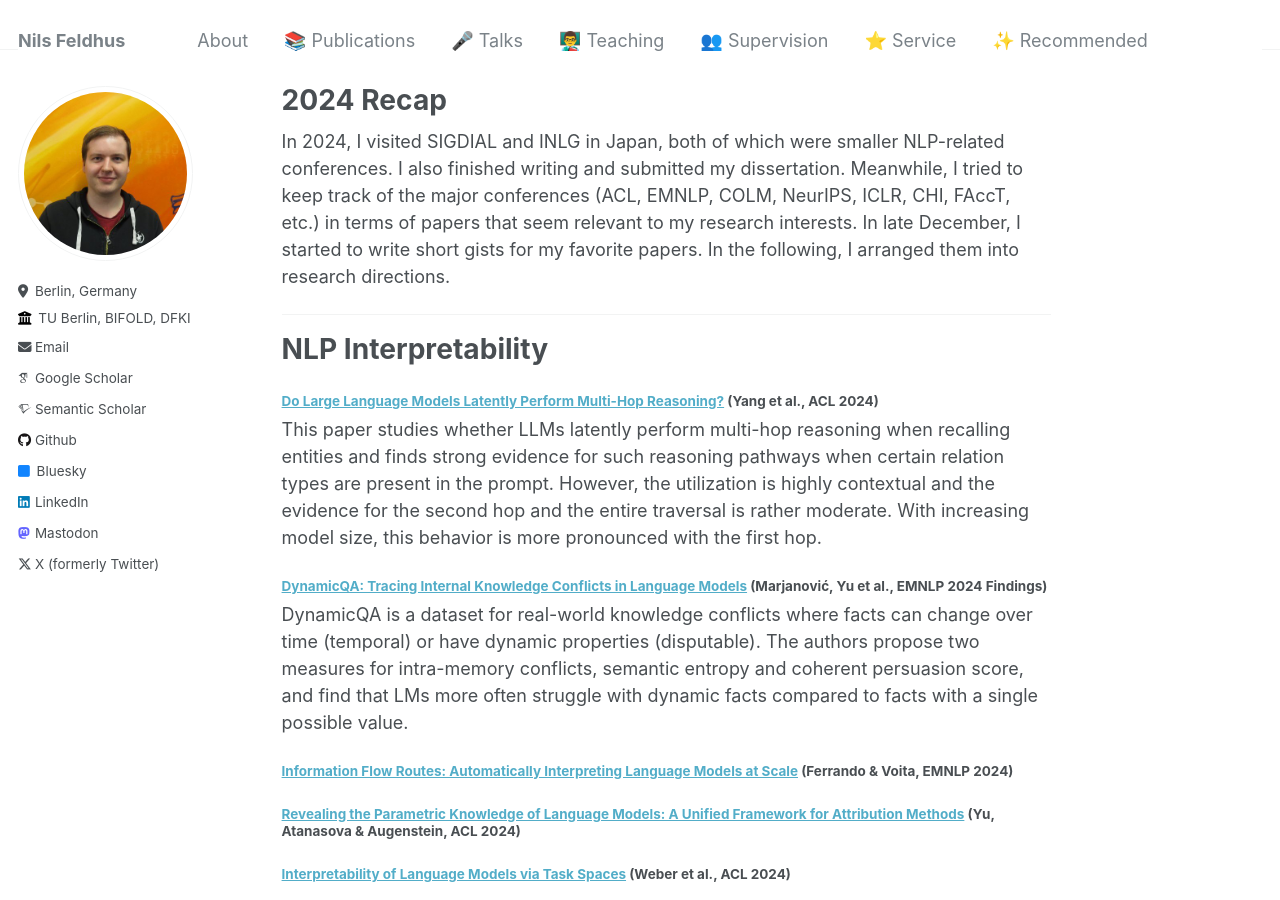
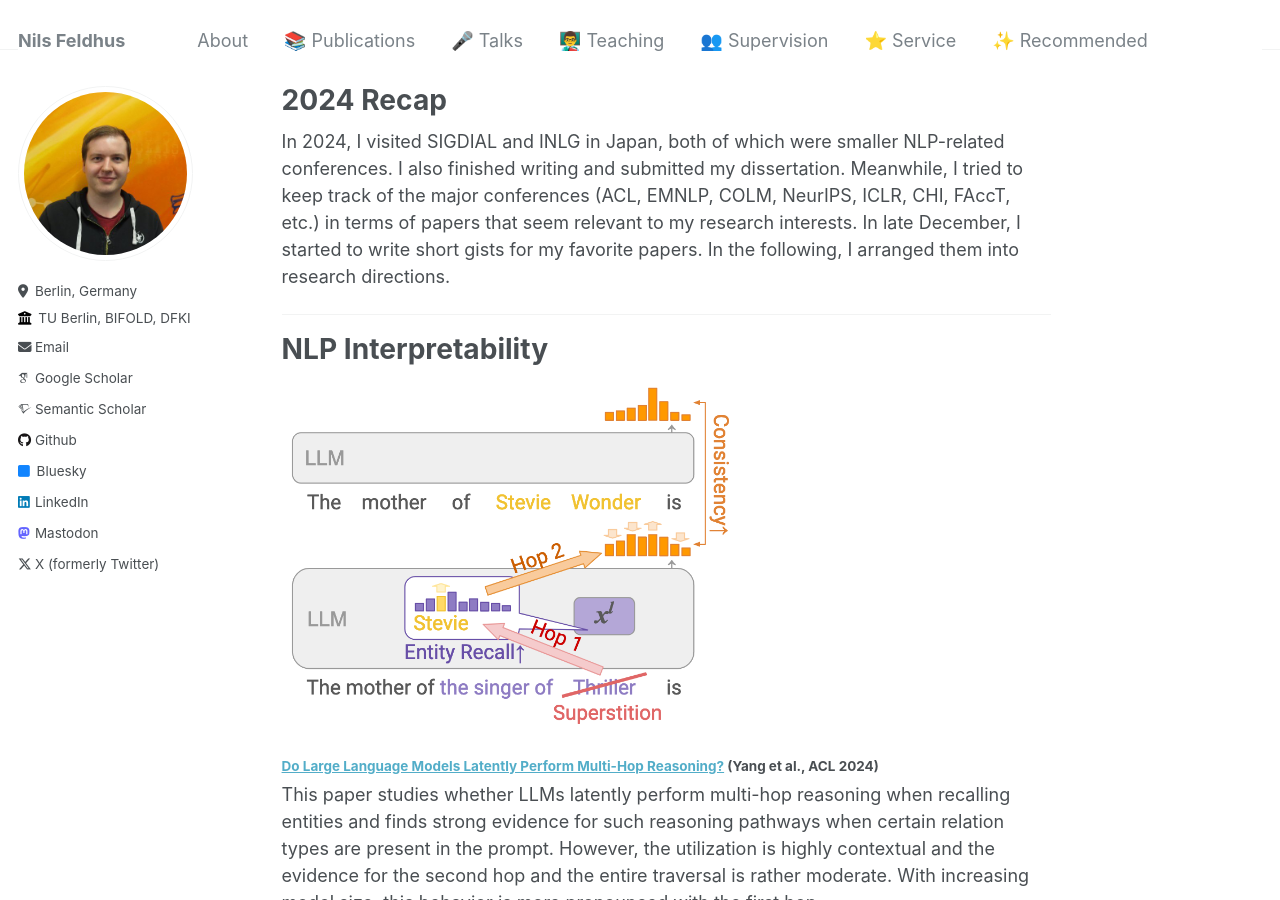
Before and after one commit to nfelnlp/nfelnlp.github.io, a Jekyll site: the page built from recommended/2024.md, in a window 1280 px wide and 900 px high. Built offline with Jekyll 4.4.1, drawn with Linux system fonts in a browser that asks for light colours; some web fonts are replaced.

Commit message:
Add figures. Fix formatting.

```diff
--- a/recommended/2024.md
+++ b/recommended/2024.md
@@ -10,6 +10,8 @@
 ---
 
 # NLP Interpretability
+
+<img src="https://raw.githubusercontent.com/nfelnlp/nfelnlp.github.io/main/figures/yang-2024-multi-hop.png?raw=true" width="60%" align="center">
 #### [Do Large Language Models Latently Perform Multi-Hop Reasoning?](https://aclanthology.org/2024.acl-long.550/) (Yang et al., ACL 2024)
 This paper studies whether LLMs latently perform multi-hop reasoning when recalling entities and finds strong evidence for such reasoning pathways when certain relation types are present in the prompt. However, the utilization is highly contextual and the evidence for the second hop and the entire traversal is rather moderate. With increasing model size, this behavior is more pronounced with the first hop.
 
@@ -46,6 +48,8 @@
 #### [Digital Socrates: Evaluating LLMs through explanation critiques](https://aclanthology.org/2024.acl-long.302/) (Gu, Tafjord & Clark, ACL 2024)
 The authors create a dataset of multiple-choice QA problems and model-generated explanations and test if critique models can detect flaws in reasoning chains pertaining to the explanations.
 
+<img src="https://raw.githubusercontent.com/nfelnlp/nfelnlp.github.io/main/figures/ACORN.png?raw=true" width="80%" align="center">
+
 #### [ACORN: Aspect-wise Commonsense Reasoning Explanation Evaluation](https://openreview.net/forum?id=2oHnsM9M9D) (Brassard et al., COLM 2024)
 This paper presents a new dataset of free-text explanations alongside aspect-wise quality ratings to evaluate how LLMs rate explanations. The authors find that while larger models predicted labels in the commonsense reasoning tasks that more often aligned with human annotators, they can be inconsistent across the quality aspects.
 
@@ -61,6 +65,8 @@
 
 # Human Evaluation of Explanations
 #### [Unraveling the Dilemma of AI Errors: Exploring the Effectiveness of Human and Machine Explanations for Large Language Models](https://doi.org/10.1145/3613904.3642934) (Pafla, Larson & Hancock, CHI 2024)
+
+<img src="https://raw.githubusercontent.com/nfelnlp/nfelnlp.github.io/main/figures/kayser-2024.png?raw=true" width="80%" align="center">
 
 #### [Fool Me Once? Contrasting Textual and Visual Explanations in a Clinical Decision-Support Setting](https://aclanthology.org/2024.emnlp-main.1051/) (Kayser et al., EMNLP 2024)
 
```
Also changed, not shown: figures/ACORN.png (added), figures/kayser-2024.png (added), figures/yang-2024-multi-hop.png (added), index.md (line endings or trailing spaces).
